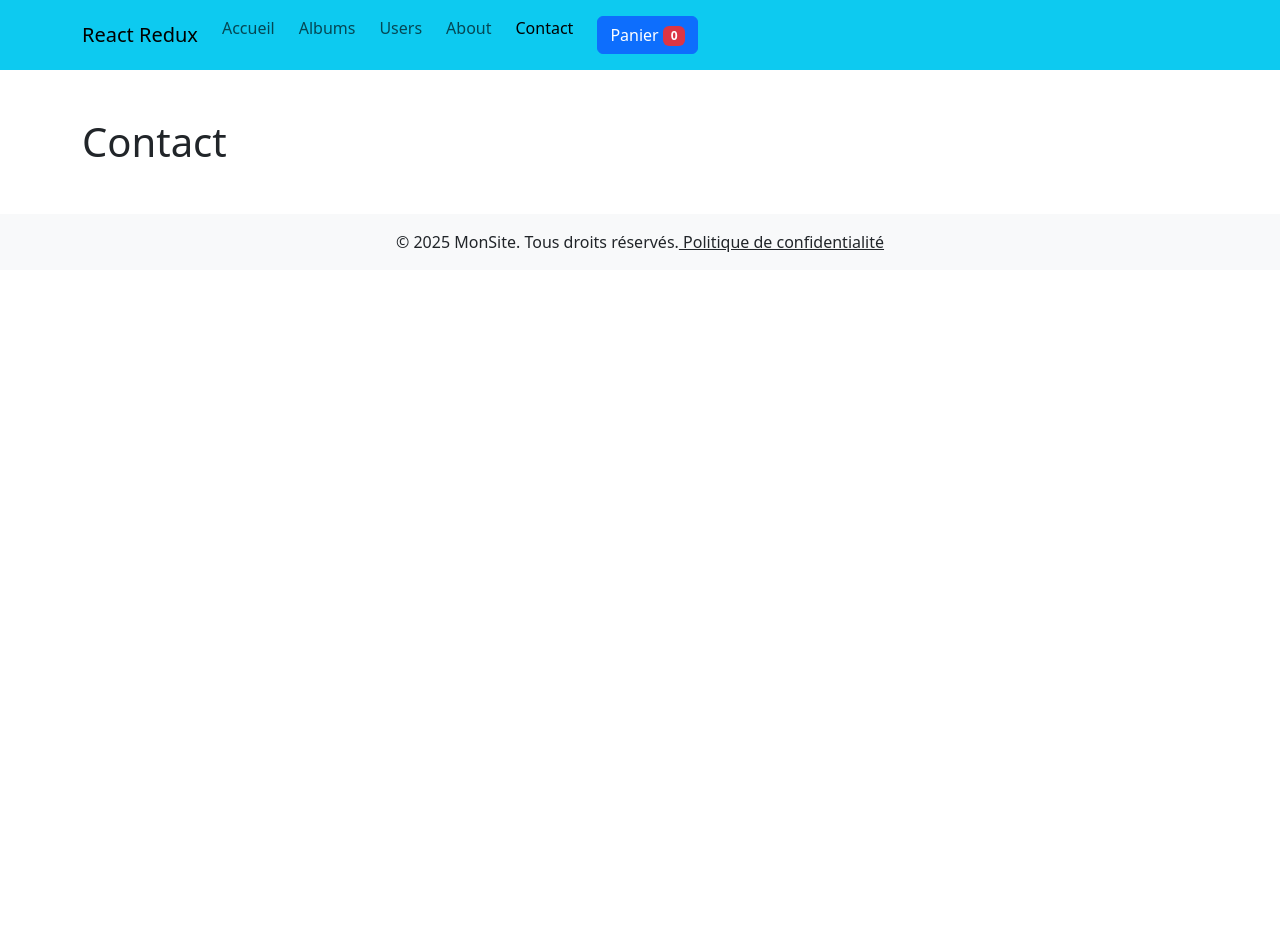
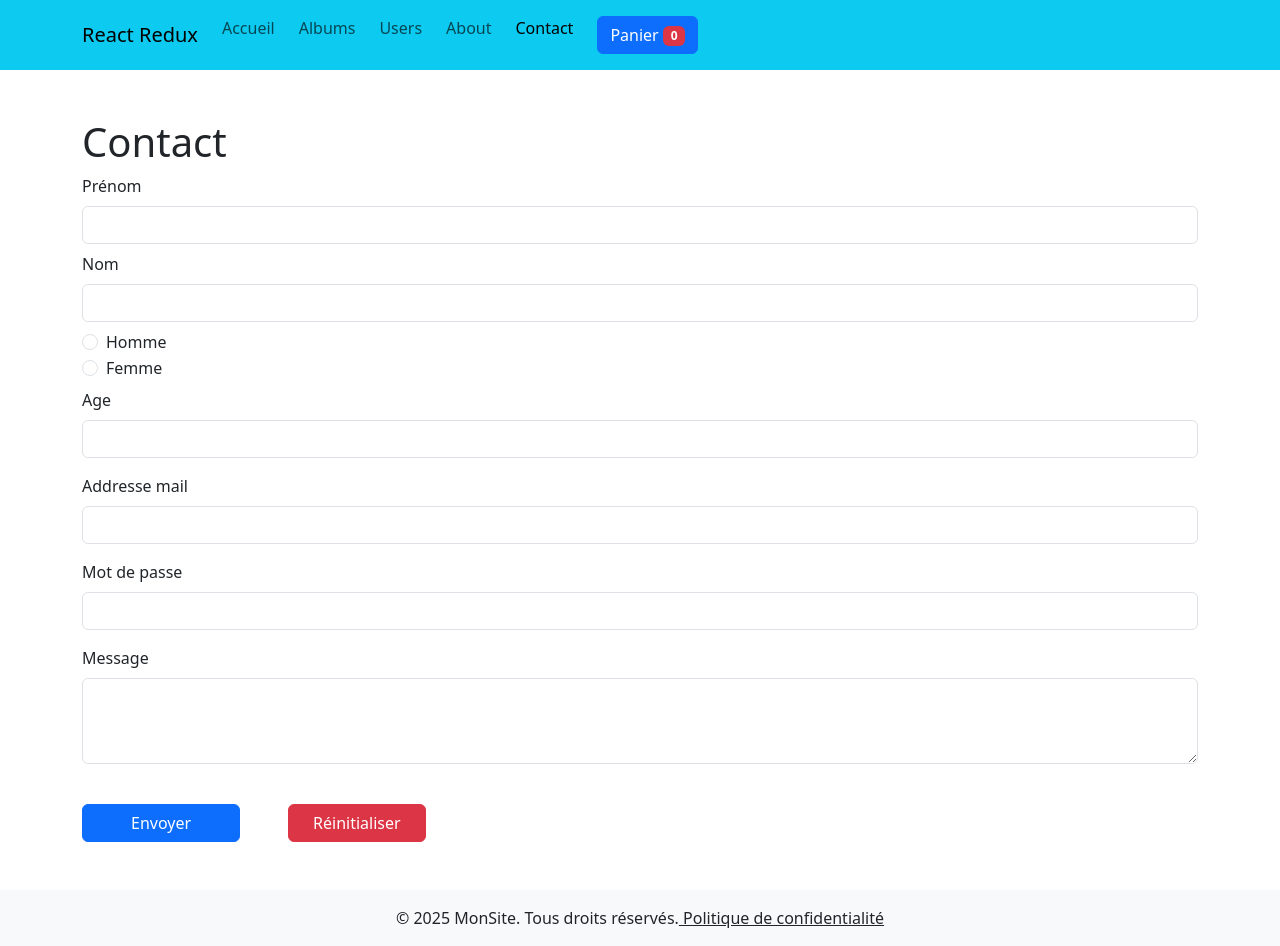
Before and after one commit to rayenhidri27/react-redux, a React (Create React App) app: page /contact in a window 1280 px wide. Before the commit the page ends 800 px from the top, so only its background shows below. Built offline with nearby package versions, Linux system fonts and the light colour scheme.

Commit message:
validation des formulaires avec React Hook Form

```diff
--- a/package.json
+++ b/package.json
@@ -12,6 +12,7 @@
     "bootstrap": "^5.3.8",
     "react": "^19.2.0",
     "react-dom": "^19.2.0",
+    "react-hook-form": "^7.66.0",
     "react-redux": "^9.2.0",
     "react-router-dom": "^6.30.1",
     "react-scripts": "5.0.1",
--- a/src/components/Albums.jsx
+++ b/src/components/Albums.jsx
@@ -31,10 +31,6 @@ const Albums = () => {
 
   const dispatch = useDispatch();
 
-  const ajouterAuPanier = (album) => {
-    dispatch(ajouterProduit(album));
-  };
-
   // Si en cours de chargement, afficher un spinner ou un message
   if (loading) {
     return <p>Chargement des albums...</p>;
@@ -67,7 +63,7 @@ const Albums = () => {
                 <button
                   type="button"
                   className="btn btn-success"
-                  onClick={() => ajouterAuPanier(album)}
+                  onClick={() => dispatch(ajouterProduit(album))}
                 >
                   Ajouter au panier
                 </button>
--- /dev/null
+++ b/src/components/ContactForm.jsx
@@ -0,0 +1,146 @@
+import { useForm } from "react-hook-form";
+
+const ContactForm = () => {
+  const {
+    register,
+    handleSubmit,
+    formState: { errors },
+  } = useForm();
+
+  return (
+    <form onSubmit={handleSubmit()}>
+      <div class="mb-2">
+        <label class="form-label">Prénom</label>
+        <input
+          type="text"
+          class="form-control"
+          {...register("prenom", { required: "Le prénom est obligatoire" })}
+        />
+        {errors.prenom && (
+          <p className="text-danger fs-5">{errors.prenom.message}</p>
+        )}
+      </div>
+      <div class="mb-2">
+        <label class="form-label">Nom</label>
+        <input
+          type="text"
+          class="form-control"
+          {...register("nom", { required: "Le nom est obligatoire" })}
+        />
+        {errors.nom && <p className="text-danger fs-5">{errors.nom.message}</p>}
+      </div>
+      <div class="mb-2">
+        <div class="form-check">
+          <input
+            class="form-check-input"
+            {...register("sexe", { required: "Le sexe est obligatoire" })}
+            type="radio"
+            value="Homme"
+          />
+          <label class="form-check-label">Homme</label>
+        </div>
+        <div class="form-check">
+          <input
+            class="form-check-input"
+            {...register("sexe", { required: "Le sexe est obligatoire" })}
+            type="radio"
+            value="Femme"
+          />
+          <label class="form-check-label">Femme</label>
+        </div>
+        {errors.sexe && (
+          <p className="text-danger fs-5">{errors.sexe.message}</p>
+        )}
+      </div>
+
+      <div class="mb-3">
+        <label class="form-label">Age</label>
+        <input
+          type="number"
+          class="form-control"
+          {...register("age", {
+            required: "L'âge est obligatoire",
+          })}
+        />
+        {errors.age && <p className="text-danger fs-5">{errors.age.message}</p>}
+      </div>
+
+      <div class="mb-3">
+        <label class="form-label">Addresse mail</label>
+        <input
+          type="email"
+          class="form-control"
+          {...register("mail", {
+            required: "L'addresse mail est obligatoire",
+            pattern: {
+              value: /^[^\s@]+@[^\s@]+\.[^\s@]+$/,
+              message: "Format d'email invalide",
+            },
+          })}
+        />
+        {errors.mail && (
+          <p className="text-danger fs-5">{errors.mail.message}</p>
+        )}
+      </div>
+
+      <div class="mb-3">
+        <label class="form-label">Mot de passe</label>
+        <input
+          type="password"
+          class="form-control"
+          {...register("password", {
+            required: "Le mot de passe est obligatoire",
+            minLength: {
+              value: 6,
+              message: "Minimum 6 caractères",
+            },
+            maxLength: {
+              value: 20,
+              message: "Maximum 20 caractères",
+            },
+            pattern: {
+              value:
+                /^(?=.*[a-z])(?=.*[A-Z])(?=.*\d)(?=.*[@$!%*?&])[A-Za-z\d@$!%*?&]{6,20}$/,
+              message:
+                "Doit contenir une minuscule, une majuscule, un chiffre et un caractère spécial",
+            },
+          })}
+        />
+        {errors.password && (
+          <p className="text-danger">{errors.password.message}</p>
+        )}
+      </div>
+
+      <div class="mb-3">
+        <label class="form-label">Message</label>
+        <textarea
+          class="form-control"
+          rows="3"
+          {...register("message", {
+            required: "Le message est obligatoire",
+            minLength: {
+              value: 20,
+              message: "Minimum 20 caractères",
+            },
+            maxLength: {
+              value: 200,
+              message: "Maximum 200 caractères",
+            },
+          })}
+        ></textarea>
+        {errors.message && (
+          <p className="text-danger">{errors.message.message}</p>
+        )}
+      </div>
+
+      <button type="submit" class="btn btn-primary mt-4 ps-5 pe-5">
+        Envoyer
+      </button>
+      <button type="reset" class="btn btn-danger ms-5 mt-4 ps-4 pe-4">
+        Réinitialiser
+      </button>
+    </form>
+  );
+};
+
+export default ContactForm;
--- a/src/pages/Contact.jsx
+++ b/src/pages/Contact.jsx
@@ -1,7 +1,10 @@
+import ContactForm from "../components/ContactForm"
+
 const Contact = () => {
   return (
     <div>
         <h1>Contact</h1>
+        <ContactForm />
     </div>
   )
 }
```
Also changed, not shown: src/index.js (+10 -10 lines), src/redux/store.js (line endings or trailing spaces), 1 other file (tests, documents, lock files or other folders).
